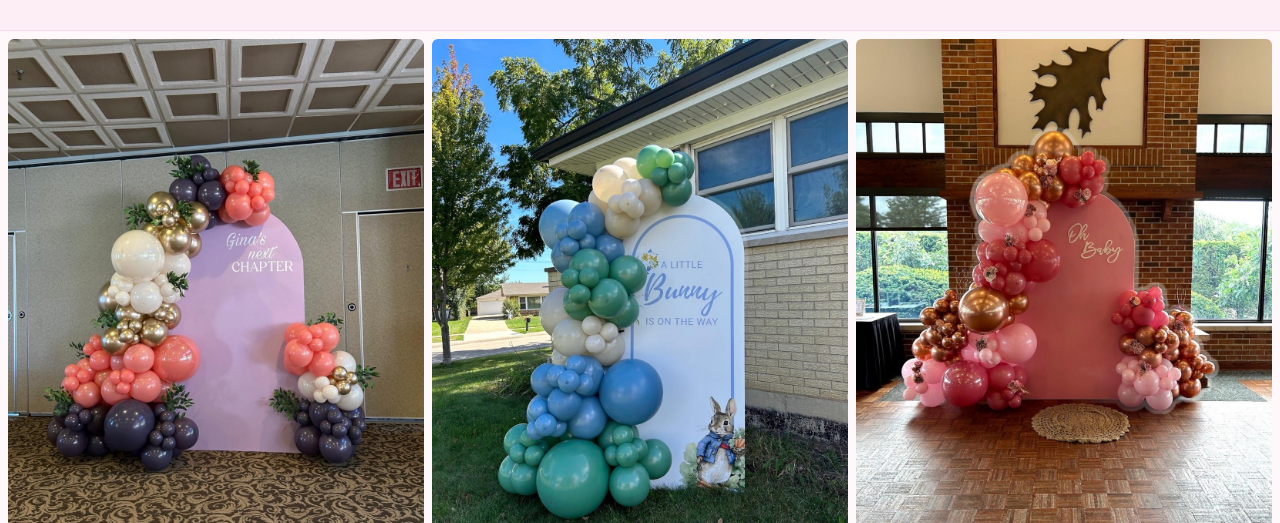
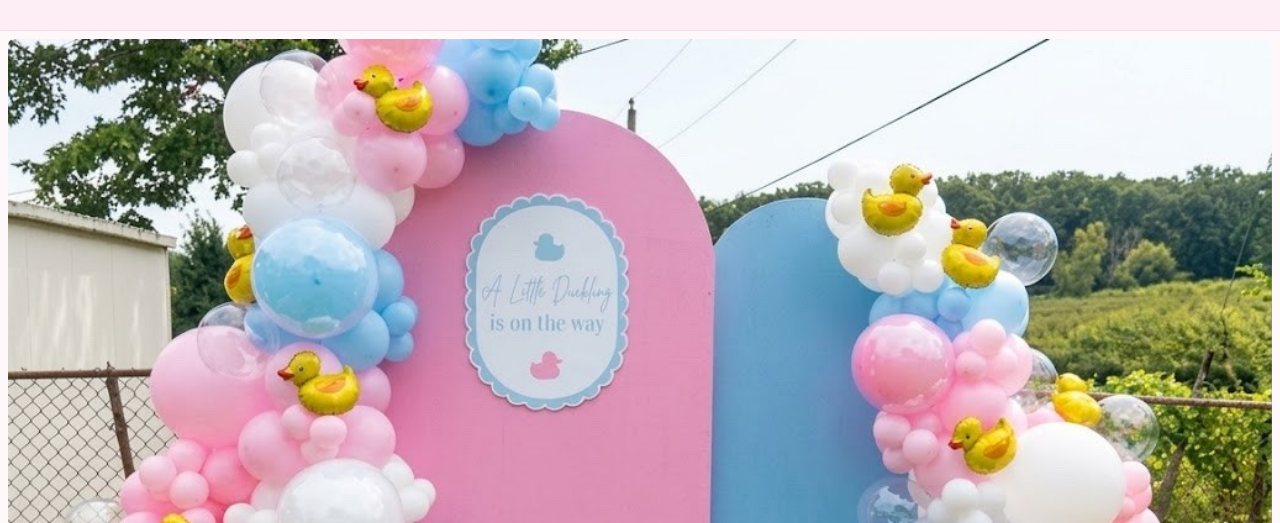
Before and after one commit to jonspangler1-byte/raisas-balloons, a plain HTML site: page index.html in a window 1280 px wide. Shown: the part 277-800 px from the top of the page. Drawn offline with nearby package versions, Linux system fonts and the light colour scheme.

Commit message:
Add Little Duckling as wide featured photo

```diff
--- a/index.html
+++ b/index.html
@@ -39,6 +39,7 @@
   </header>
   <main id="main">
     <section class="featured-grid">
+      <button type="button" class="gallery-item featured-wide"><img src="images/featured-7.jpg" width="1024" height="821" alt="Pink, blue, and white balloon garland with rubber duck foil balloons around pink and blue arch backdrops that read A little duckling is on the way."></button>
       <button type="button" class="gallery-item"><img src="images/featured-1.jpg" width="1080" height="1350" alt="Plum, coral, cream, and gold balloon garland around a lavender arch backdrop that reads Gina's next chapter."></button>
       <button type="button" class="gallery-item"><img src="images/featured-2.jpg" width="1080" height="1350" alt="Sage, green, blue, and cream balloon garland beside an arch backdrop that reads A little bunny is on the way."></button>
       <button type="button" class="gallery-item"><img src="images/featured-3.jpg" width="1080" height="1350" alt="Pink, rose, and copper balloon garland with flower accents around a pink arch backdrop that reads Oh Baby."></button>
@@ -147,6 +148,9 @@
             <img src="images/sq-3.jpg" width="1080" height="1080" alt="Pink, rose, and copper balloon garland with flower accents around a pink arch backdrop that reads Oh Baby.">
           </button>
           <button type="button" class="gallery-item">
+            <img src="images/sq-7.jpg" width="1080" height="1080" alt="Pink, blue, and white balloon garland with rubber duck foil balloons around a little duckling baby shower backdrop.">
+          </button>
+          <button type="button" class="gallery-item">
             <img src="images/sq-4.jpg" width="1080" height="1080" alt="Pink, brown, cream, and cow-print balloon garland around a Holy Cow, we're having a girl backdrop.">
           </button>
         </div>
--- a/styles.css
+++ b/styles.css
@@ -637,3 +637,5 @@ body.lightbox-open { overflow: hidden; }
 .featured-grid .gallery-item { padding: 0; border: 0; background: none; cursor: zoom-in; }
 .featured-grid img { width: 100%; height: auto; aspect-ratio: 4 / 5; object-fit: cover; display: block; border-radius: 6px; }
 @media (max-width: 700px) { .featured-grid { grid-template-columns: repeat(2, 1fr); } }
+.featured-grid .featured-wide { grid-column: 1 / -1; }
+.featured-grid .featured-wide img { aspect-ratio: auto; max-height: 720px; }
```
Also changed, not shown: portfolio.html (+3 -0 lines), images/featured-7.jpg (added), images/sq-7.jpg (added).
